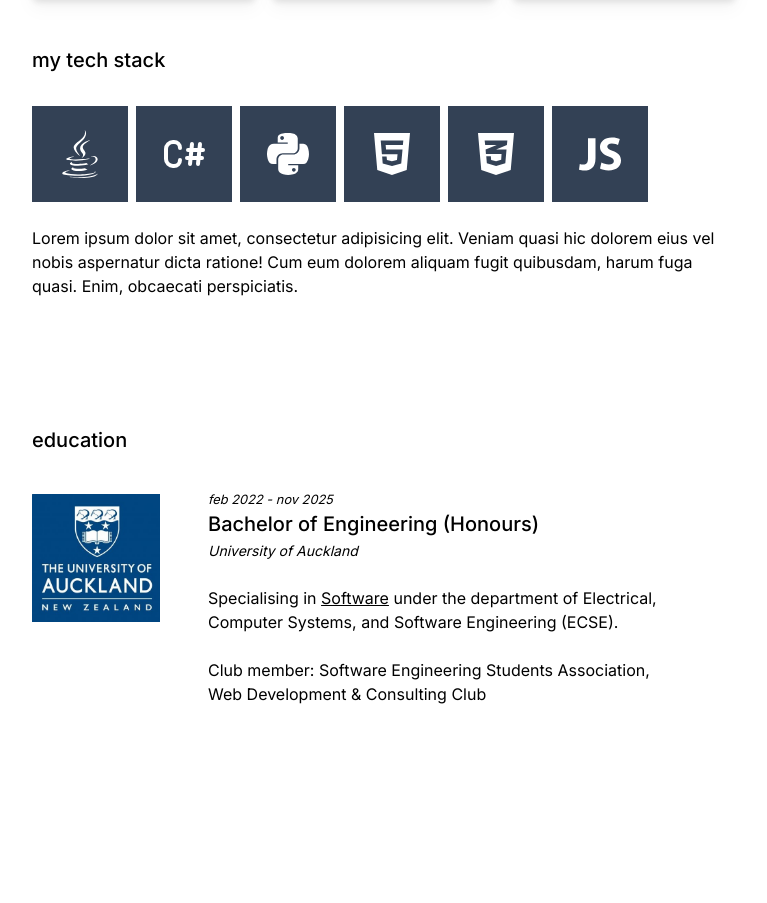
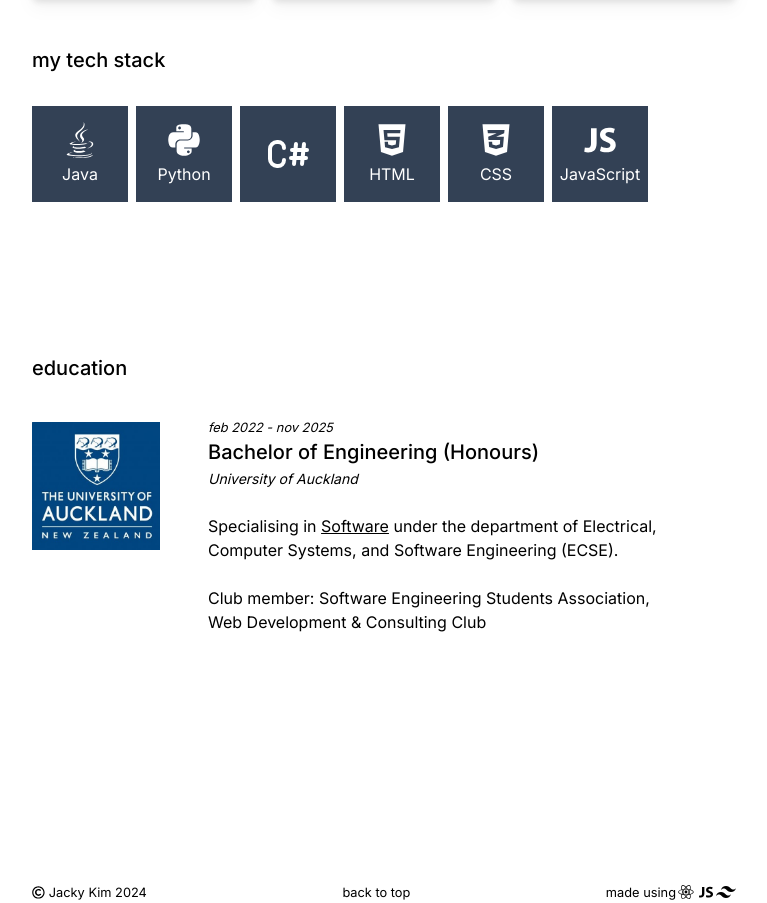
Before and after one commit to twoandtwelve/twoandtwelve.github.io, a React (Vite) app: page / in a window 1280 px wide. Shown: the part 1190-2093 px from the top of the page, without its empty margins (256-1023 px from the left). Built offline with nearby package versions, Linux system fonts and the light colour scheme.

Commit message:
added text to tech stack images

```diff
--- a/src/components/About.jsx
+++ b/src/components/About.jsx
@@ -15,32 +15,35 @@ export default function About() {
                 <div className='flex flex-col'>
                     <div className='flex gap-2 flex-col sm:flex-row mb-6'>
                         <div className='flex gap-2'>
-                            <div className='flex justify-center items-center aspect-square w-24 text-5xl text-white border border-slate-700 bg-slate-700 hover:bg-white hover:text-slate-800 hover:border hover:border-slate-700 ease-in-out duration-200'>
-                                <p><FaJava/></p>
+                            <div className='flex flex-col gap-1 justify-center items-center aspect-square w-24 text-white border border-slate-700 bg-slate-700 hover:bg-white hover:text-slate-800 hover:border hover:border-slate-700 ease-in-out duration-200'>
+                                <p className='text-4xl'><FaJava/></p>
+                                <p className='text-base'>Java</p>
                             </div>
-                            <div className='flex justify-center items-center aspect-square w-24 text-5xl text-white border border-slate-700 bg-slate-700 hover:bg-white hover:text-slate-800 hover:border hover:border-slate-700 ease-in-out duration-200'>
-                                <p><TbBrandCSharp/></p>
+                            <div className='flex flex-col gap-1 justify-center items-center aspect-square w-24 text-white border border-slate-700 bg-slate-700 hover:bg-white hover:text-slate-800 hover:border hover:border-slate-700 ease-in-out duration-200'>
+                                <p className='text-4xl'><FaPython/></p>
+                                <p className='text-base'>Python</p>
                             </div>
-                            <div className='flex justify-center items-center aspect-square w-24 text-5xl text-white border border-slate-700 bg-slate-700 hover:bg-white hover:text-slate-800 hover:border hover:border-slate-700 ease-in-out duration-200'>
-                                <p><FaPython/></p>
+                            <div className='flex justify-center items-center aspect-square w-24 text-white border border-slate-700 bg-slate-700 hover:bg-white hover:text-slate-800 hover:border hover:border-slate-700 ease-in-out duration-200'>
+                                <p className='text-5xl'><TbBrandCSharp/></p>
                             </div>
                         </div>
                         <div className='flex gap-2'>
-                            <div className='flex justify-center items-center aspect-square w-24 text-5xl text-white border border-slate-700 bg-slate-700 hover:bg-white hover:text-slate-800 hover:border hover:border-slate-700 ease-in-out duration-200'>
-                                <p><FaHtml5/></p>
+                            <div className='flex flex-col gap-1 justify-center items-center aspect-square w-24 text-white border border-slate-700 bg-slate-700 hover:bg-white hover:text-slate-800 hover:border hover:border-slate-700 ease-in-out duration-200'>
+                                <p className='text-4xl'><FaHtml5/></p>
+                                <p className='text-base'>HTML</p>
                             </div>
-                            <div className='flex justify-center items-center aspect-square w-24 text-5xl text-white border border-slate-700 bg-slate-700 hover:bg-white hover:text-slate-800 hover:border hover:border-slate-700 ease-in-out duration-200'>
-                                <p><FaCss3Alt/></p>
+                            <div className='flex flex-col gap-1 justify-center items-center aspect-square w-24 text-white border border-slate-700 bg-slate-700 hover:bg-white hover:text-slate-800 hover:border hover:border-slate-700 ease-in-out duration-200'>
+                                <p className='text-4xl'><FaCss3Alt/></p>
+                                <p className='text-base'>CSS</p>
                             </div>
-                            <div className='flex justify-center items-center aspect-square w-24 text-5xl text-white border border-slate-700 bg-slate-700 hover:bg-white hover:text-slate-800 hover:border hover:border-slate-700 ease-in-out duration-200'>
-                                <p><IoLogoJavascript/></p>
+                            <div className='flex flex-col gap-1 justify-center items-center aspect-square w-24 text-white border border-slate-700 bg-slate-700 hover:bg-white hover:text-slate-800 hover:border hover:border-slate-700 ease-in-out duration-200'>
+                                <p className='text-4xl'><IoLogoJavascript/></p>
+                                <p className='text-base'>JavaScript</p>
                             </div>
                         </div>
                     </div>
                     <p>
-                        Lorem ipsum dolor sit amet, consectetur adipisicing elit. Veniam quasi
-                        hic dolorem eius vel nobis aspernatur dicta ratione! Cum eum dolorem aliquam
-                        fugit quibusdam, harum fuga quasi. Enim, obcaecati perspiciatis.
+
                     </p>
                 </div>
             </div>
```
Also changed, not shown: src/components/Nav.jsx (line endings or trailing spaces).
